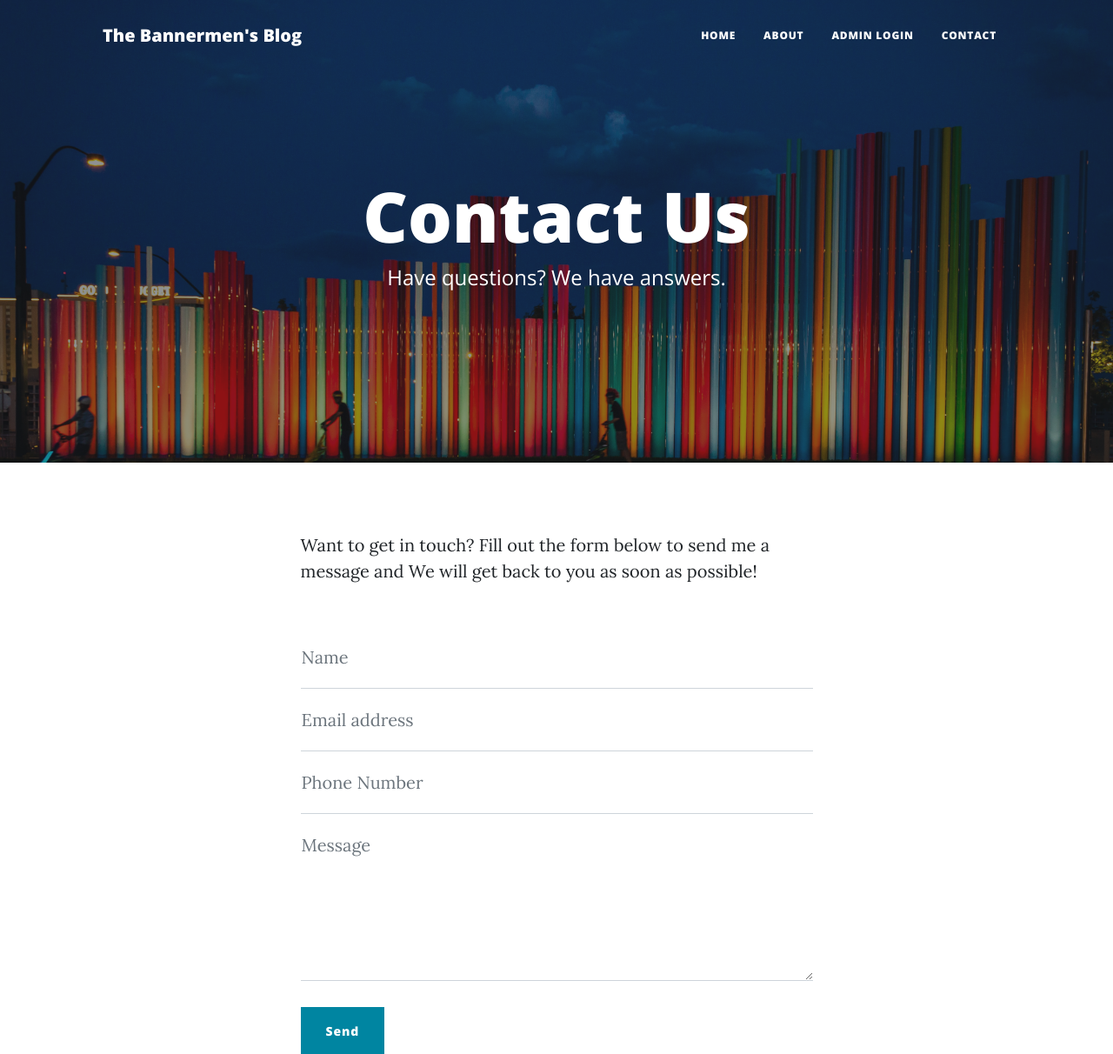
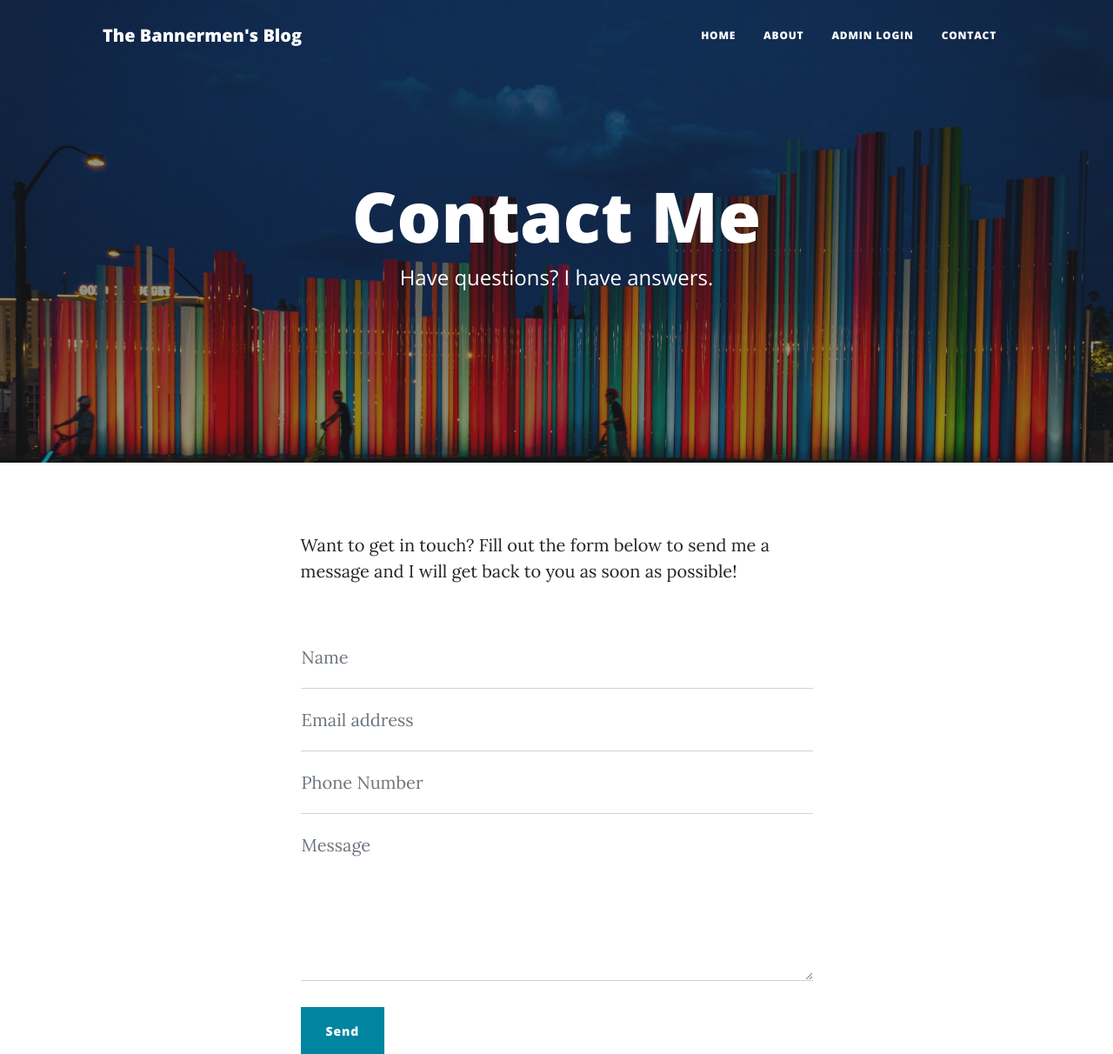
Before and after one commit to Dew-Drops/blog-web-app-flask, a Flask app: page /contact in a window 1280 px wide. Shown: the top 1212 px of the page at 87% size. Run offline with Flask 2, Linux system fonts and the light colour scheme; some libraries are stand-ins or nearby versions.

Commit message:
Update contact.html

```diff
--- a/templates/contact.html
+++ b/templates/contact.html
@@ -6,8 +6,8 @@
         <div class="row gx-4 gx-lg-5 justify-content-center">
             <div class="col-md-10 col-lg-8 col-xl-7">
                 <div class="page-heading">
-                    <h1>Contact Us</h1>
-                    <span class="subheading">Have questions? We have answers.</span>
+                    <h1>Contact Me</h1>
+                    <span class="subheading">Have questions? I have answers.</span>
                 </div>
             </div>
         </div>
@@ -18,7 +18,7 @@
     <div class="container px-4 px-lg-5">
         <div class="row gx-4 gx-lg-5 justify-content-center">
             <div class="col-md-10 col-lg-8 col-xl-7">
-                <p>Want to get in touch? Fill out the form below to send me a message and We will get back to you as soon
+                <p>Want to get in touch? Fill out the form below to send me a message and I will get back to you as soon
                     as possible!</p>
                 <div class="my-5">
                     <form id="contactForm" data-sb-form-api-token="API_TOKEN" action="/contact" method='post'>
```
